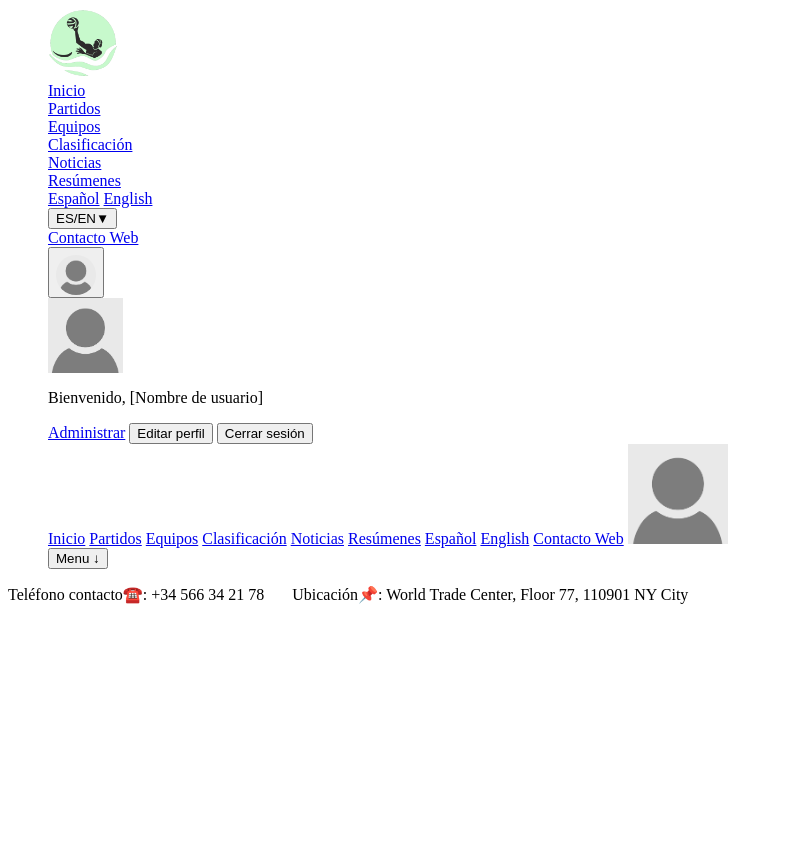
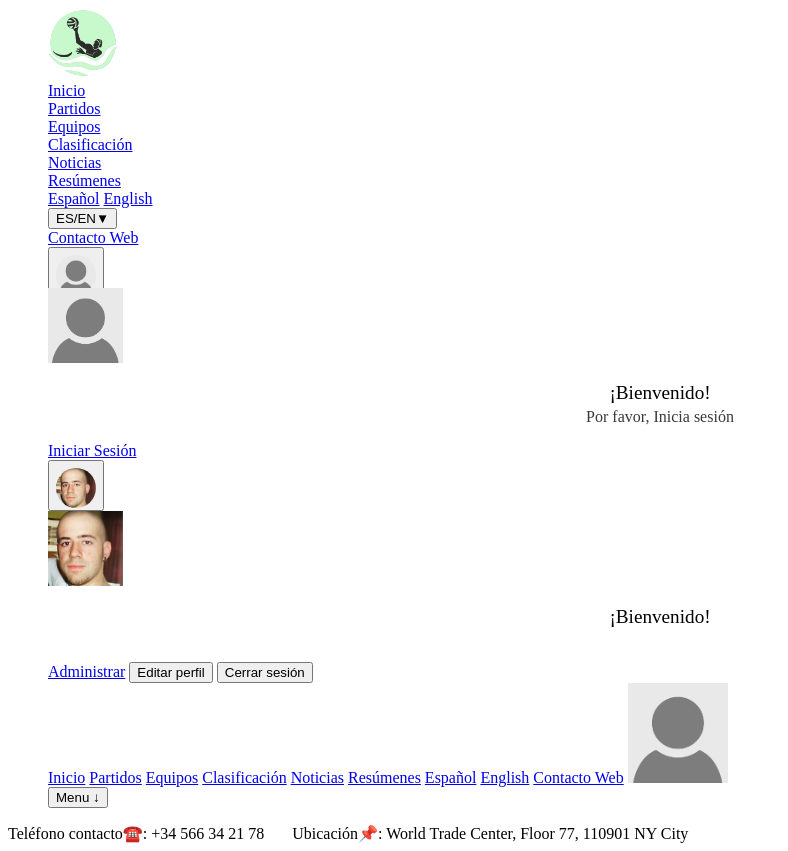
Before and after one commit to Andergilblaz/RWE.github.io, a PHP site: page /CargasDinamicas/navFooter.html in a window 1280 px wide. Shown: the whole page, without its empty margins (0-788 px from the left). Before the commit the page ends 604 px from the top, so only its background shows below. Run offline with PHP 8.4, Linux system fonts and the light colour scheme.

Commit message:
Actualización del día 07/05/2024 a las 11:00

```diff
--- a/CargasDinamicas/navFooter.html
+++ b/CargasDinamicas/navFooter.html
@@ -1,3 +1,6 @@
+<head>
+  <script src="Scripts/scripts.js"></script> <!-- Incluye el archivo JavaScript -->
+</head>
 <div id="tablaMenu"> <!--TablaMenu-->
   <header>
 
@@ -21,18 +24,35 @@
         </li>
       </div>
       <li class="button"><a href="./contacto.html">Contacto Web</a></li>
+
+      <!-- Si no has iniciado sesión -->
       <div class="menuUsuario">
-        <button class="menuUsuario-boton" style="vertical-align: center;"><img id="imagenPerfil" src="./Multimedia/Fotos/Usuarios/sinImagen.jpg" width="40px" style="border-radius: 50%; margin-top: 5px;"></button>
-        <div class="menuUsuario-contenido">
+        <button class="menuUsuario-boton" style="vertical-align: center;"><img id="imagenPerfil"
+            src="./Multimedia/Fotos/Usuarios/sinImagen.jpg" width="40px"
+            style="border-radius: 50%; margin-top: 5px;"></button>
+        <div class="menuUsuario-contenido" style="margin-top: -10px;">
           <img src="./Multimedia/Fotos/Usuarios/sinImagen.jpg" alt="Imagen usuario hover" width="75px">
-            <p style="color: black;">Bienvenido, [Nombre de usuario]</p>
-            <a href="./administradores.php">Administrar</a>
-            <button onclick="editarPerfil()">Editar perfil</button>
-            <button onclick="cerrarSesion()">Cerrar sesión</button>
+          <p style="color: black; text-align: center; font-size: larger;">¡Bienvenido!</p>
+          <p style="color: rgb(56, 56, 56); text-align: center; margin-top: -15px;">Por favor, Inicia sesión</p>
+          <a href="./inicioDeSesion.html">Iniciar Sesión</a>
         </div>
-    </div>
+      </div>
 
+      <!-- Si ha iniciado sesión -->
 
+      <div class="menuUsuario" id="menuAdmin">
+        <button class="menuUsuario-boton" style="vertical-align: center;"><img id="imagenPerfil"
+            src="./Multimedia/Fotos/Usuarios/FelipePerrone.jpg" width="40px"
+            style="border-radius: 50%; margin-top: 5px;"></button>
+        <div class="menuUsuario-contenido" style="">
+          <img src="./Multimedia/Fotos/Usuarios/FelipePerrone.jpg" alt="Imagen usuario hover" width="75px">
+          <p id="nombreUsuario" style="color: black; text-align: center; font-size: larger;">¡Bienvenido!</p>
+
+          <a href="./administradores.php?admin=">Administrar</a>
+          <button style="margin-top: 15px;" onclick="editarPerfil()">Editar perfil</button>
+          <button onclick="cerrarSesion()">Cerrar sesión</button>
+        </div>
+      </div>
 
 
       <!-- Menu responsive -->
@@ -48,30 +68,14 @@
             <a href="./index.html">Español</a>
             <a href="./pruebas.html">English</a>
             <a href="./contacto.html">Contacto Web</a>
-            <a href="./inicioDeSesion.html"><img id="imagenPerfil" src="/Multimedia/Fotos/Usuarios/sinImagen.jpg" alt="imagenPerfil" width="100px"></a>
+            <a href="./inicioDeSesion.html"><img id="imagenPerfil" src="/Multimedia/Fotos/Usuarios/sinImagen.jpg"
+                alt="imagenPerfil" width="100px"></a>
           </div>
           <button class="dropbtn">Menu ↓</button>
         </li>
       </div>
     </ul>
-    <script>
-      // Función para obtener el valor del parámetro "temporada" de la URL
-      function getSeasonFromURL() {
-        const urlParams = new URLSearchParams(window.location.search);
-        return urlParams.get('temporada');
-      }
 
-      // Función para actualizar el texto del botón según la temporada en la URL
-      function updateButtonSeason() {
-        const season = getSeasonFromURL();
-        if (season) {
-          document.querySelector('#botonTemporada').textContent = season + '↓';
-        }
-      }
-
-      // Llamar a la función para actualizar el texto del botón cuando se carga la página
-      updateButtonSeason();
-    </script>
 
 
 
--- a/Scripts/scripts.js
+++ b/Scripts/scripts.js
@@ -194,9 +194,57 @@ function cerrarSesion() {
     alert("Funcionalidad de cerrar sesión en proceso...");
 }
 
+ // Función para obtener el valor del parámetro "temporada" de la URL
+ function getSeasonFromURL() {
+    const urlParams = new URLSearchParams(window.location.search);
+    return urlParams.get('temporada');
+  }
+
+  // Función para actualizar el texto del botón según la temporada en la URL
+  function updateButtonSeason() {
+    const season = getSeasonFromURL();
+    if (season) {
+      document.querySelector('#botonTemporada').textContent = season + '↓';
+    }
+  }
+
+  // Llamar a la función para actualizar el texto del botón cuando se carga la página
+  updateButtonSeason();
 
 
 
+  function cargarMenuSegunAdmin() {
+    const parametroAdmin = obtenerParametroAdmin();
+    const menuAdmin = document.getElementById('menuAdmin');
+    const menuUsuario = document.getElementById('menuUsuario');
+
+    // Ocultar ambos menús por defecto
+    menuAdmin.style.display = 'none';
+
+
+    if (parametroAdmin && parametroAdmin === 'a') {
+        // Si el parámetro admin existe y es 'a', mostrar el menú de administrador
+        menuAdmin.style.display = 'block';
+        const nombreUsuario = obtenerParametroUsuario();
+        const nombreUsuarioElemento = document.getElementById('nombreUsuario');
+        if (nombreUsuario) {
+            // Si se proporciona el nombre de usuario en la URL, mostrarlo
+            nombreUsuarioElemento.innerText = `¡Bienvenido, ${nombreUsuario}!`;
+        } else {
+            // Si no se proporciona el nombre de usuario, mostrar un mensaje de bienvenida genérico
+            nombreUsuarioElemento.innerText = '¡Bienvenido!';
+        }
+    } else {
+        // Si el parámetro admin no existe o no es 'a', mostrar el menú de usuario estándar
+        menuUsuario.style.display = 'block';
+    }
+}
+
+function cerrarSesion() {
+    alert('Sesión cerrada correctamente.');
+    // Eliminar el parámetro 'admin' de la URL
+    window.location.href = index.html
+}
 //----------------------------------------Boton Scroll---------------------------------------//
 document.addEventListener("DOMContentLoaded", function () {
     // Obtener referencia al botón de scroll
--- a/estilos.css
+++ b/estilos.css
@@ -175,16 +175,18 @@ a {
   z-index: 1;
   border-radius: 10px; /* Bordes redondeados */
   padding: 10px;
-
+  top: 160px;
   left: 50%;
   transform: translate(-50%, -50%);
 }
+
 
 .menuUsuario-contenido a {
   color: black;
   padding: 10px;
   text-decoration: none;
   display: block;
+  margin-left: -10px;
 }
 
 .menuUsuario-contenido img {
@@ -195,6 +197,7 @@ a {
 
 .menuUsuario-contenido a:hover {
   background-color: #f1f1f1;
+  text-decoration: underline;
 }
 
 .menuUsuario:hover .menuUsuario-contenido {
```
Also changed, not shown: PHP/inicioDeSesion.php (+15 -6 lines), administradores.php (+11 -4 lines), index.html (+21 -1 lines), inicioDeSesion.html (+0 -11 lines), Multimedia/Fotos/Usuarios/FelipePerrone.jpg (added).
